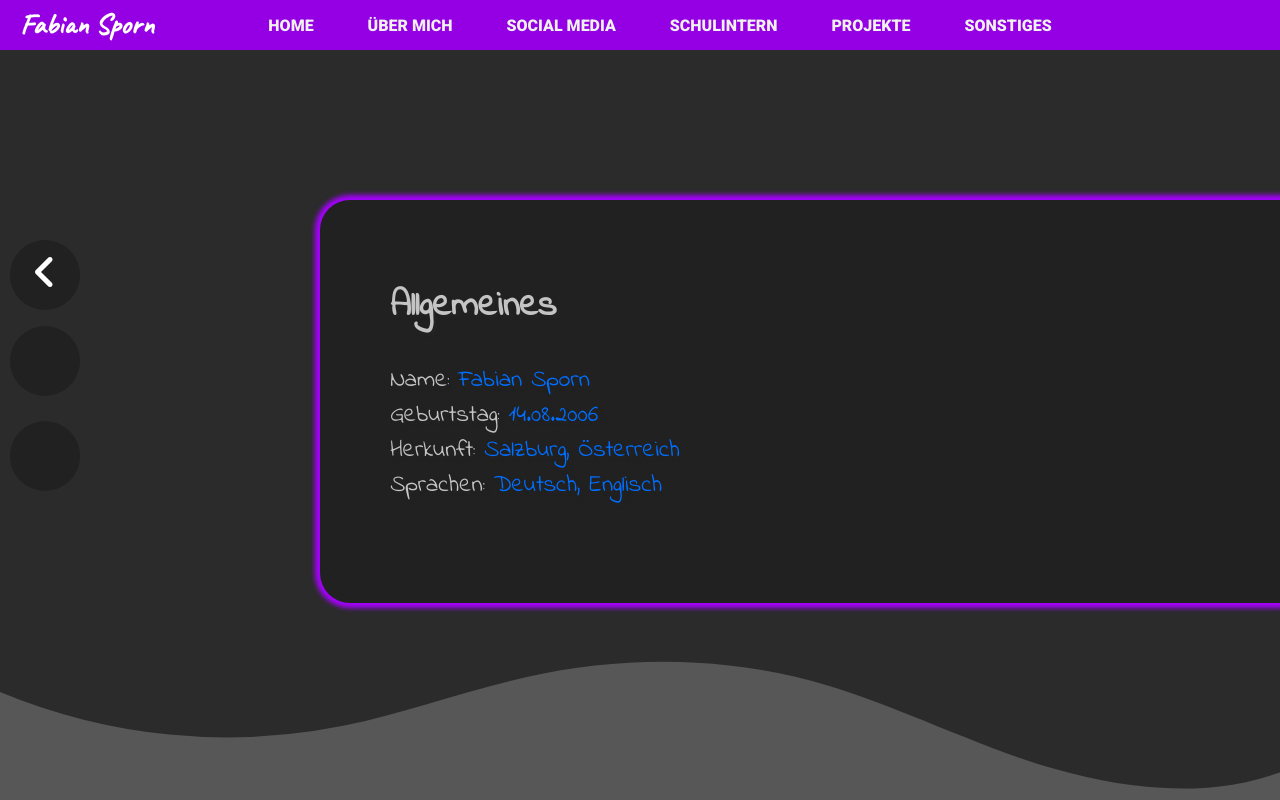
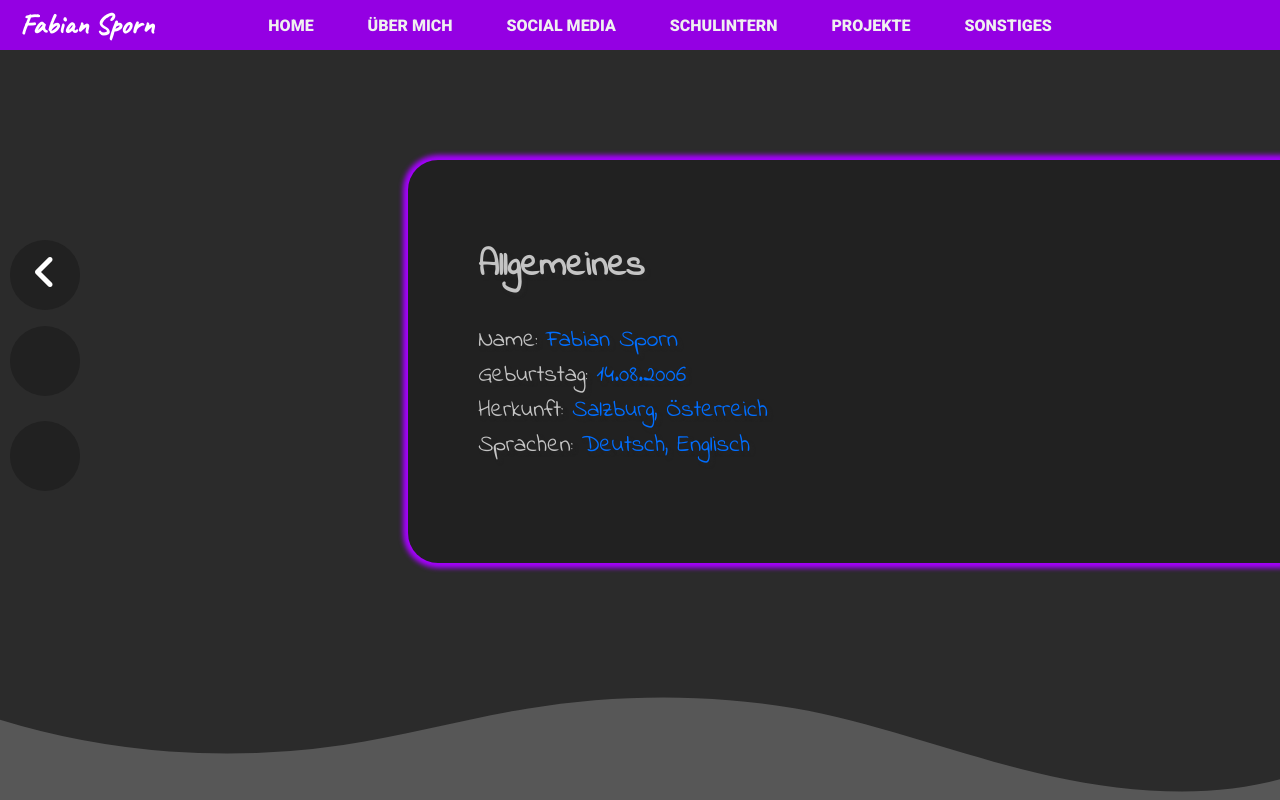
Before and after one commit to FabiaanSP/fabiaansp.github.io, a plain HTML site: page about.html in a window 1280 px wide. Drawn offline with nearby package versions, Linux system fonts and the light colour scheme.

Commit message:
small screen support update

```diff
--- a/css/about.css
+++ b/css/about.css
@@ -9,9 +9,9 @@
   background-color: #212121;
   position: absolute;
   right: 0;
-  top: 200px;
+  top: 20vh;
   padding-left: 70px;
-  padding-right: 600px;
+  padding-right: 40vw;
   padding-bottom: 100px;
   padding-top: 50px;
   border-top-left-radius: 30px;
--- a/css/master.css
+++ b/css/master.css
@@ -81,7 +81,7 @@ nav.stroke ul li a:hover:after {
 .mainTitle {
   width: 100%;
   text-align: center;
-  margin-top: 200px;
+  margin-top: 20vh;
 }
 
 #fsp_title {
@@ -138,7 +138,7 @@ nav.stroke ul li a:hover:after {
     position: relative;
     display: block;
     width: calc(100% + 1.3px);
-    height: 140px;
+    height: 13vh;
 }
 
 .bottomWave .shape-fill {
@@ -159,6 +159,7 @@ nav.stroke ul li a:hover:after {
   }
 
   #fsp_title {
+    margin-top: 0px;
     font-size: 100px;
   }
 
```
